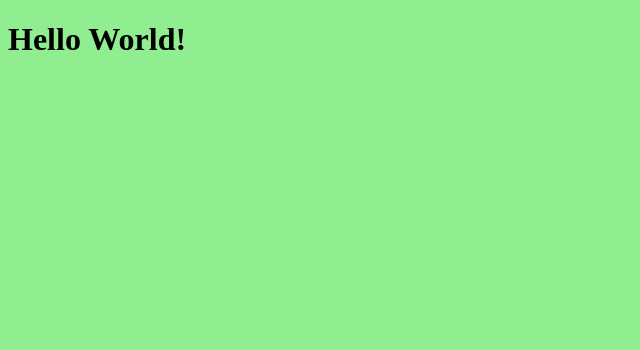
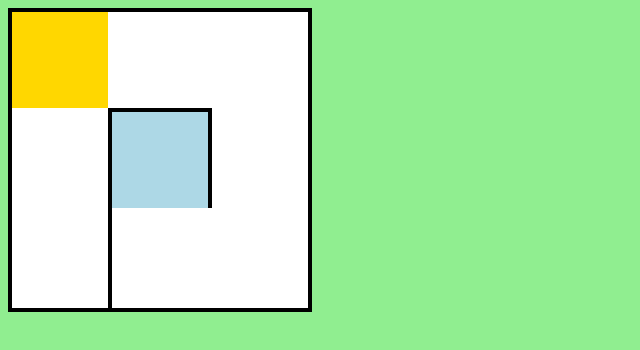
Before and after one commit to kermo-git/MazeAlgorithms, a React app: page / in a window 1280 px wide. Shown: the top 350 px of the page, without its empty margins (0-640 px from the left). Built offline with nearby package versions, Linux system fonts and the light colour scheme; the HTML template or start-up script is replaced by a standard one.

Commit message:
Maze rendering example

```diff
--- /dev/null
+++ b/src/Components/App.tsx
@@ -0,0 +1,33 @@
+import * as React from "react"
+
+import { initializeMaze, openWall, cellAt } from "../Algorithms/Maze"
+import { MazeDisplay } from "./MazeDisplay"
+
+import "./App.css"
+
+export function App() {
+    // TODO:
+    // Dropdown menu for selecting algorithm
+    // Inputs for maze dimensions
+    // Button to advance one step in the algorithm
+
+    return (<MazeDisplay maze={exampleMaze()}/>)
+}
+
+function exampleMaze() {
+    const maze = initializeMaze(3, 3)
+
+    openWall(maze, {X: 0, Y: 0}, "north")
+    openWall(maze, {X: 0, Y: 1}, "north")
+    openWall(maze, {X: 0, Y: 2}, "east")
+    openWall(maze, {X: 1, Y: 2}, "east")
+    openWall(maze, {X: 2, Y: 2}, "south")
+    openWall(maze, {X: 2, Y: 1}, "south")
+    openWall(maze, {X: 2, Y: 0}, "west")
+    openWall(maze, {X: 1, Y: 0}, "north")
+
+    cellAt(maze, {X: 1, Y: 1}).color = "lightblue"
+    cellAt(maze, {X: 0, Y: 2}).color = "gold"
+
+    return maze
+}
--- a/src/index.tsx
+++ b/src/index.tsx
@@ -1,13 +1,8 @@
 import * as React from "react"
-import { useState, useRef, useEffect } from "react"
 import { createRoot } from "react-dom/client"
-import "./style.css"
 
-function App() {
-    return (<>
-        <h1>Hello World!</h1>
-    </>)
-}
+import { App } from "./Components/App"
+
 const element = document.createElement("div")
 document.body.appendChild(element)
 createRoot(element).render(<App/>)
--- a/tsconfig.json
+++ b/tsconfig.json
@@ -8,6 +8,6 @@
 		"allowJs": true,
 		"sourceMap": true
 	},
-	// "include": ["src/**/*.ts", "src/**/*.tsx"],
+	"include": ["src/**/*.ts", "src/**/*.tsx"],
 	"exclude": ["node_modules"]
 }
```
Also changed, not shown: src/Components/App.css (renamed from src/style.css).
